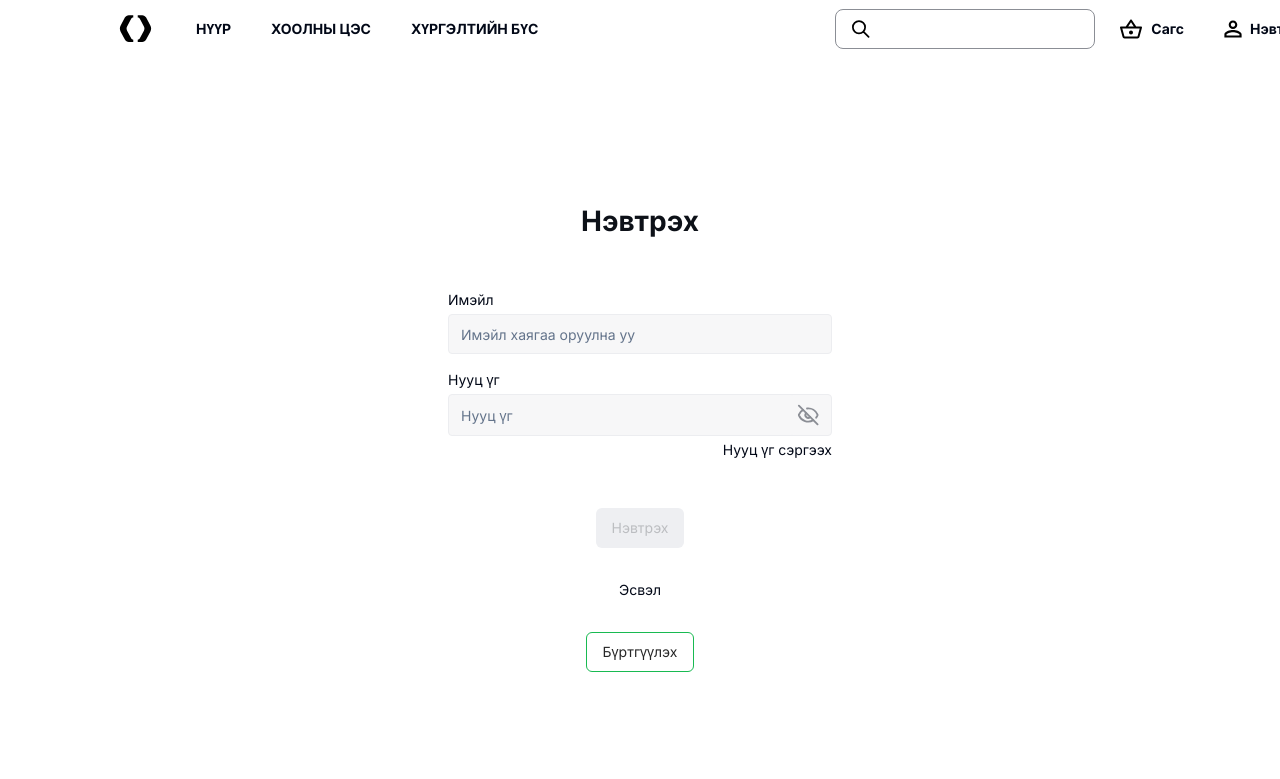
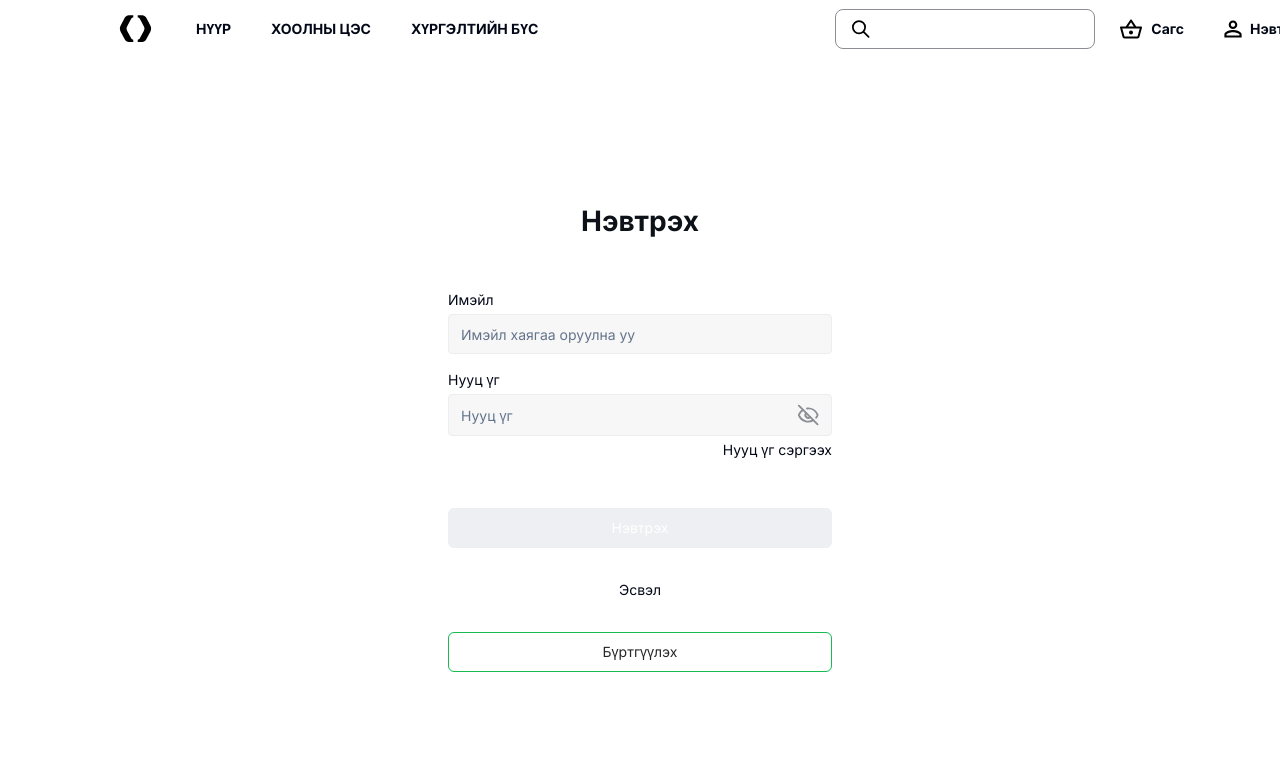
Before and after one commit to 2K241B/Tamir-s-FoodDelivery, a Next.js app in the folder my-app/FE/: page /login in a window 1280 px wide. Shown: the top 779 px of the page. Built offline with nearby package versions, Linux system fonts and the light colour scheme.

Commit message:
done (#70)
Co-authored-by: 24LP4205 24LP4205 <24LP4205@G301-CC0207.local>

```diff
--- a/my-app/FE/src/app/login/page.jsx
+++ b/my-app/FE/src/app/login/page.jsx
@@ -6,18 +6,7 @@ import { useRouter } from 'next/navigation';
 import { useEffect, useMemo, useState } from 'react';
 import debounce from 'lodash/debounce';
 import { axiosInstance } from '@/lib/axios';
-
- const styles = {
-  container:'w-[448px] h-fit rounded-[16px] flex flex-col gap-[48px]  p-8 bg-white m-auto pt-[143px] pb-[107px]',
-  header: 'text-[#0D1118] text-center text-[28px] font-bold',
-  form: 'flex flex-col items-start gap-4 w-full text-sm',
-  inputContainer: 'flex flex-col gap-1 w-full text-sm',
-  subContainer: 'flex flex-col w-full gap-8 items-center text-sm',
-  input:'w-full flex items-center justify-between border-[#ECEDF0] border-[0.5px] bg-[#F7F7F8] text-[#8B8E95] rounded-[4px] pr-3',
-  ButtonStyle1:'disabled:bg-[#EEEFF2] disabled:text-[#1C20243D] font-normal px-4 py-2 bg-[#18BA51] text-white',
-  ButtonStyle2:'bg-white border-[#18BA51] border-[1px] text-[#272727] font-normal px-4 py-2 hover:bg-[#18BA51] hover:text-white',
-  borderOff:'bg-[#F7F7F8] border-0',
-};
+import Link from 'next/link';
 
 export const page = () => {
   const router = useRouter();
@@ -49,31 +38,31 @@ export const page = () => {
     }
   };
   return (
-    <form onSubmit={handleSubmit} className={styles.container}>
-      <div className={styles.header}>
+    <form onSubmit={handleSubmit} className='w-[448px] h-fit rounded-[16px] flex flex-col gap-[48px]  p-8 bg-white m-auto pt-[143px] pb-[107px]'>
+      <div className='text-[#0D1118] text-center text-[28px] font-bold'>
         <h2>Нэвтрэх</h2>
       </div>
-      <div className={styles.form}>
-        <div className={styles.inputContainer}>
+      <div className='flex flex-col items-start w-full gap-4 text-sm'>
+        <div className='flex flex-col w-full gap-1 text-sm'>
           <h3>Имэйл </h3>
           <Input
             name="email"
             type="email"
             onChange={debounceFn}
             placeholder="Имэйл хаягаа оруулна уу"
-            className={styles.input}
+            className='w-full flex items-center justify-between border-[#ECEDF0] border-[0.5px] bg-[#F7F7F8] text-[#8B8E95] rounded-[4px] pr-3'
             required
           />
         </div>
-        <div className={styles.inputContainer}>
+        <div className='flex flex-col w-full gap-1 text-sm'>
           <h3>Нууц үг</h3>
-          <div className={styles.input}>
+          <div className='w-full flex items-center justify-between border-[#ECEDF0] border-[0.5px] bg-[#F7F7F8] text-[#8B8E95] rounded-[4px] pr-3'>
             <Input
               name="password"
               type={isHidePassword ? 'password' : 'text'}
               onChange={debounceFn}
               placeholder="Нууц үг"
-              className={styles.borderOff}
+              className='bg-[#F7F7F8] border-0'
               required
             ></Input>
             <Icon
@@ -81,10 +70,10 @@ export const page = () => {
               className="cursor-pointer"
             />
           </div>
-          <p className="text-end">Нууц үг сэргээх</p>
+          <Link href="/forget-password" className="text-end">Нууц үг сэргээх</Link>
         </div>
       </div>
-      <div className={styles.subContainer}>
+      <div className='flex flex-col items-center w-full gap-8 text-sm'>
         <Button
           disabled={
             formData.email.length > 0 && formData.password.length > 0
@@ -92,7 +81,7 @@ export const page = () => {
               : true
           }
           type="submit"
-          className={styles.ButtonStyle1}
+          className='bg-[#EEEFF2] disabled:text-white font-normal px-4 py-2 hover:bg-[#18BA51] w-full'
         >
           Нэвтрэх
         </Button>
@@ -100,7 +89,7 @@ export const page = () => {
         <Button
           type="button"
           onClick={() => router.push('/sign-up')}
-          className={styles.ButtonStyle2}
+          className='bg-white border-[#18BA51] border-[1px] text-[#272727] font-normal px-4 py-2 hover:bg-[#18BA51] w-full hover:text-white'
         >
           Бүртгүүлэх
         </Button>
--- a/my-app/FE/src/components/OTP.jsx
+++ b/my-app/FE/src/components/OTP.jsx
@@ -3,24 +3,18 @@ import { Button } from './ui/button';
 import { useState } from 'react';
 import { InputOTP, InputOTPGroup, InputOTPSlot } from './ui/input-otp';
 
-const styles = {
-    container:'w-[448px] h-fit rounded-[16px] flex flex-col gap-[48px]  p-8 bg-white m-auto pt-[143px] pb-[107px]',
-    header: 'text-[#0D1118] text-center text-[28px] font-bold',
-    inputContainer: 'flex flex-col gap-1 w-full text-sm',
-    ButtonStyle1:'disabled:bg-[#EEEFF2] disabled:text-[#1C20243D] font-normal px-4 py-2 bg-[#18BA51] text-white'
-  };
 
 export const OTP = () => {
   const [value, setValue] = useState('');
   return (
-    <div className={styles.container}>
-      <h2 className={styles.header}>Нууц үг сэргээх</h2>
+    <div className='w-[448px] h-fit rounded-[16px] flex flex-col gap-[48px]  p-8 bg-white m-auto pt-[143px] pb-[107px]'>
+      <h2 className='text-[#0D1118] text-center text-[28px] font-bold'>Нууц үг сэргээх</h2>
       <div className="flex flex-col gap-8">
         <p className="text-[#695C08] font-medium leading-[22.4px]">
           Таны <span className="text-[#18BA51]">example@pinecone.mn</span> хаяг
           руу сэргээх код илгээх болно.
         </p>
-        <div className={`${styles.inputContainer} gap-4`}>
+        <div className={'flex flex-col  w-full text-sm gap-5'}>
           <h3>Нууц үг сэргээх код</h3>
           <div className="flex items-center justify-center">
             <InputOTP
@@ -40,7 +34,7 @@ export const OTP = () => {
       </div>
       <Button
         disabled={value.length === 4 ? false : true}
-        className={styles.ButtonStyle1}
+        className='disabled:bg-[#EEEFF2] disabled:text-[#1C20243D] font-normal px-4 py-2 bg-[#18BA51] text-white'
       >
         Үргэлжлүүлэх
       </Button>
```
